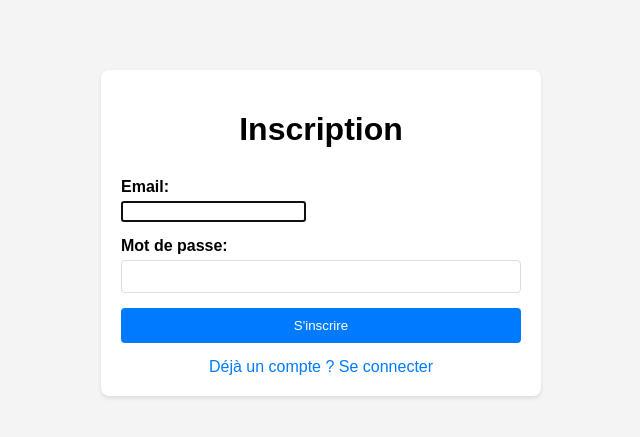
After one commit to ArthurDesc/UNIT-SYMFONY, a Symfony app: template app/templates/registration/register.html.twig in a window 1280 px wide. The commit adds this page. Shown: the top 437 px of the page, without its empty margins (319-959 px from the left). Run offline with Twig, Linux system fonts and the light colour scheme; the template is opened without the code that fills it, so the values that code supplies are empty; some libraries are stand-ins or nearby versions.

Commit message:
Add registration functionality with user creation and form template

```diff
--- /dev/null
+++ b/app/templates/registration/register.html.twig
@@ -0,0 +1,39 @@
+{% extends 'base.html.twig' %}
+
+{% block title %}Inscription{% endblock %}
+
+{% block body %}
+<div class="login-container">
+    <h1 style="text-align: center; margin-bottom: 30px;">Inscription</h1>
+
+    {% for message in app.flashes('success') %}
+        <div class="alert alert-success">
+            {{ message }}
+        </div>
+    {% endfor %}
+
+    {% for message in app.flashes('error') %}
+        <div class="alert alert-danger">
+            {{ message }}
+        </div>
+    {% endfor %}
+
+    <form method="post">
+        <div class="form-group">
+            <label for="email">Email:</label>
+            <input type="email" id="email" name="email" class="form-control" required autofocus>
+        </div>
+
+        <div class="form-group">
+            <label for="password">Mot de passe:</label>
+            <input type="password" id="password" name="password" class="form-control" required>
+        </div>
+
+        <button type="submit" style="width: 100%;">S'inscrire</button>
+
+        <div style="text-align: center; margin-top: 15px;">
+            <a href="{{ path('app_login') }}" style="color: #007bff; text-decoration: none;">Déjà un compte ? Se connecter</a>
+        </div>
+    </form>
+</div>
+{% endblock %}
```
Also changed, not shown: app/src/Controller/RegistrationController.php (added, +41 -0 lines), app/templates/security/login.html.twig (+10 -0 lines).
